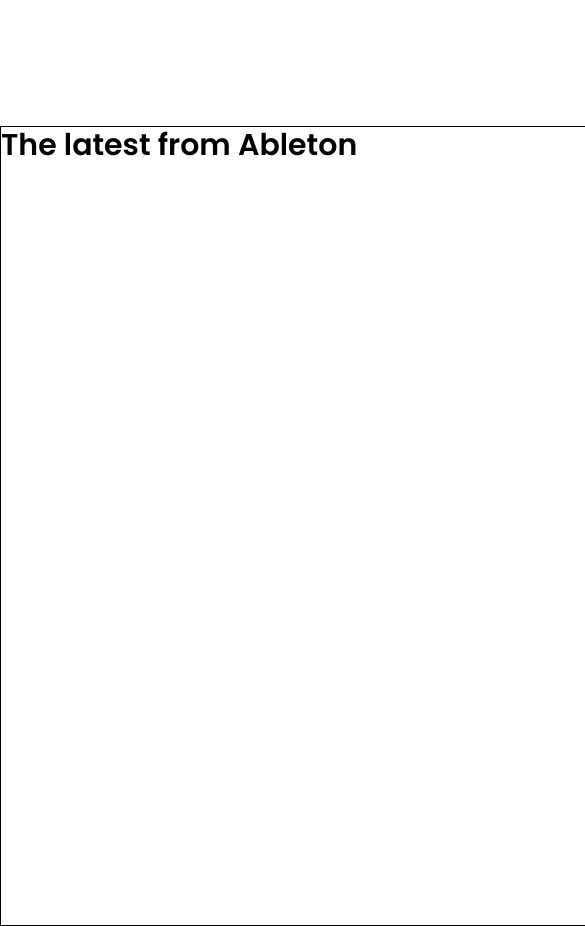
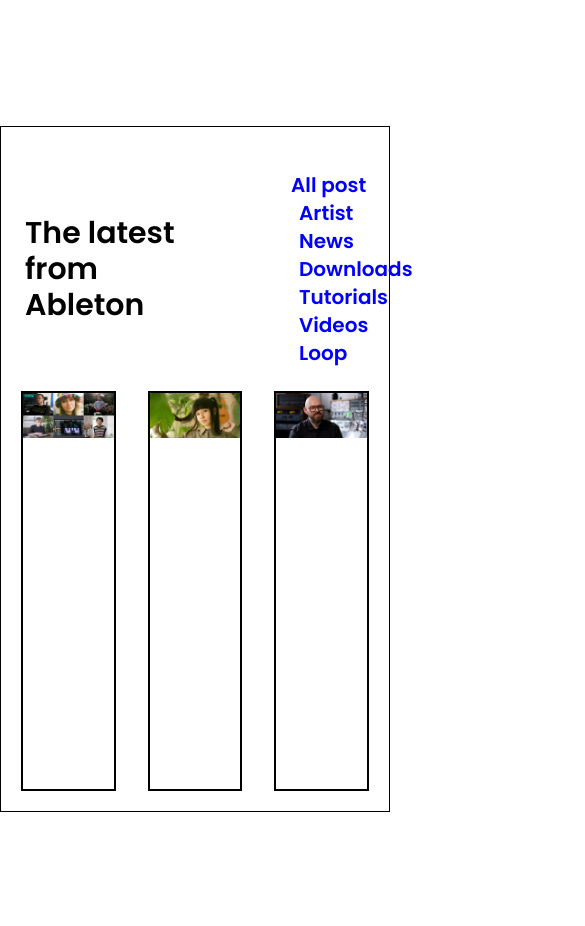
Before and after one commit to Alexanderjms/ProyectosFrontend, a plain HTML site: page Proyectos/Ableton/index.html in a window 390 px wide. Shown: the part 880-1806 px from the top of the page, 585 px wide, since content can reach past the window. After the commit the page ends 1692 px from the top, so only its background shows below. Drawn offline with nearby package versions, Linux system fonts and the light colour scheme.

Commit message:
Refactor CSS styles and update HTML structure for video layout and responsiveness

```diff
--- a/Proyectos/Ableton/css/style.css
+++ b/Proyectos/Ableton/css/style.css
@@ -141,10 +141,27 @@
   left: 290px;
 }
 
+.boxMain {
+  width: 100%;
+  max-width: 1400px;
+  margin: 0 auto;
+  padding: 20px;
+}
 
-.boxMain{
+
+.videoContainer {
+  display: grid;
+  gap: 40px;
+  height: 400px;
+
+}
+
+.VideoArea {
   display: flex;
-  width: 1400px;
-  height: 800px;
-  margin: 0 auto;
+  align-items: start;
+  border: 2px solid #000;
+  box-sizing: border-box;
+  justify-content: start;
+  width: 100%;
+  height: 100%;
 }
--- a/Proyectos/Ableton/index.html
+++ b/Proyectos/Ableton/index.html
@@ -44,12 +44,12 @@
             <img src="./img/1.jpg" alt="Ableton">
         </div>
 
-        <div class="border border-solid border-black border-3 boxMain">
-            <div class="grid grid-cols-2 gap-x-10 poppins-semibold text-3xl">
-                <div class="justify-self-start">
+        <div class="border border-solid border-black boxMain">
+            <div class="headerSection grid grid-cols-2 items-center py-6">
+                <div class="px-1 poppins-semibold text-3xl">
                     The latest from Ableton
                 </div>
-                <div class="text-1xl poppins-semibold text-Trylive justify-self-end">
+                <div class="pl-24 text-xl poppins-semibold text-Trylive space-x-2">
                     <a class="poppins-semibold1" href="#">All post</a>
                     <a class="poppins-semibold1" href="#">Artist</a>
                     <a class="poppins-semibold1" href="#">News</a>
@@ -57,6 +57,24 @@
                     <a class="poppins-semibold1" href="#">Tutorials</a>
                     <a class="poppins-semibold1" href="#">Videos</a>
                     <a class="poppins-semibold1" href="#">Loop</a>
+                </div>
+            </div>
+
+
+            <div class="videoContainer grid grid-cols-3 gap-x-8">
+                <div class="VideoArea">
+                   <img src="./img/min1.jpg" alt="Video 1">
+
+                </div>
+
+                <div class="VideoArea">
+                    <img src="./img/min2.jpg" alt="Video 1">
+
+                </div>
+
+                <div class="VideoArea">
+                    <img src="./img/min3.jpg" alt="Video 1">
+
                 </div>
             </div>
         </div>
```
Also changed, not shown: Proyectos/Ableton/img/min1.jpg (added), Proyectos/Ableton/img/min2.jpg (added), Proyectos/Ableton/img/min3.jpg (added).
